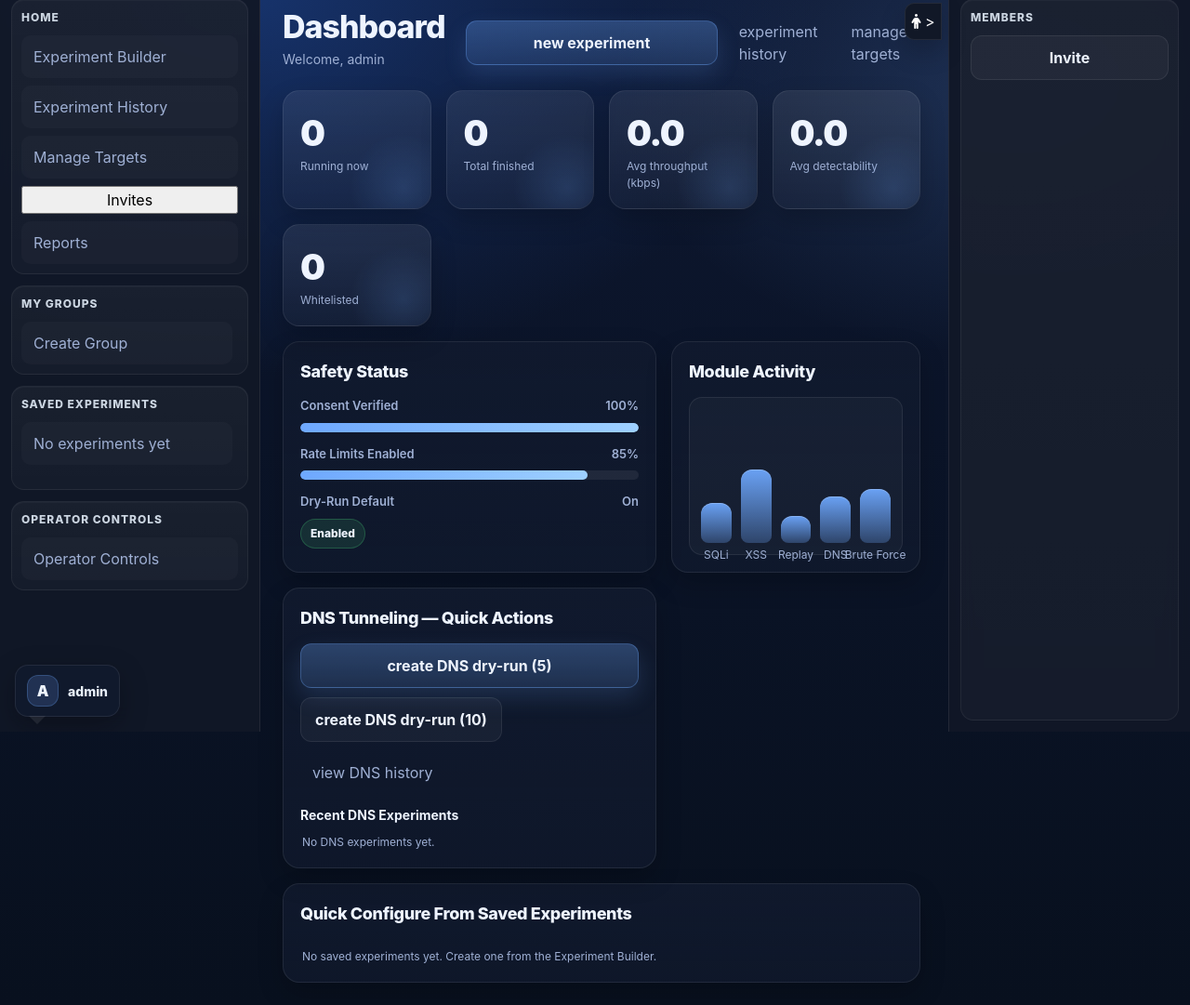
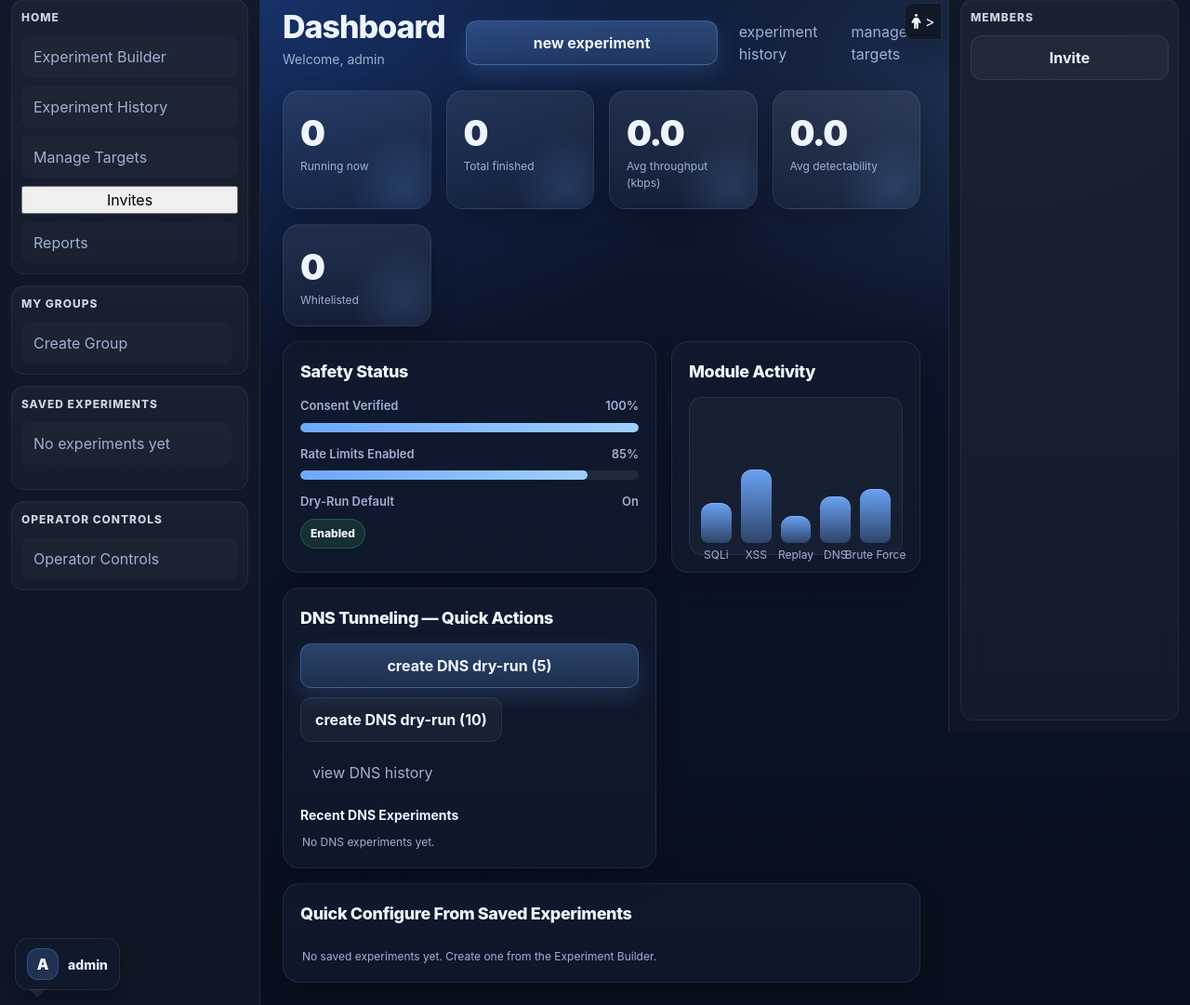
Before and after one commit to jestrada27/CAST---Cyber-Attack-Simulation-Toolkit, a Flask app: page /main_dashboard in a window 1280 px wide. Shown: the part 13-1094 px from the top of the page at 93% size. Run offline with Flask 3, Linux system fonts and the light colour scheme; a user stored in the database is signed in; data that the repository does not hold is empty; some libraries are stand-ins or nearby versions.

Commit message:
Update maindashboard.html

```diff
--- a/templates/Dashboard/maindashboard.html
+++ b/templates/Dashboard/maindashboard.html
@@ -10,6 +10,9 @@
   <style>
     :root {
       --sidebar-w: 260px;
+    }
+    .left-sidebar {
+      height: auto;
     }
   </style>
   <script src="{{ url_for('static', filename='Dashboard/maindashboard.js') }}" defer></script>
```
